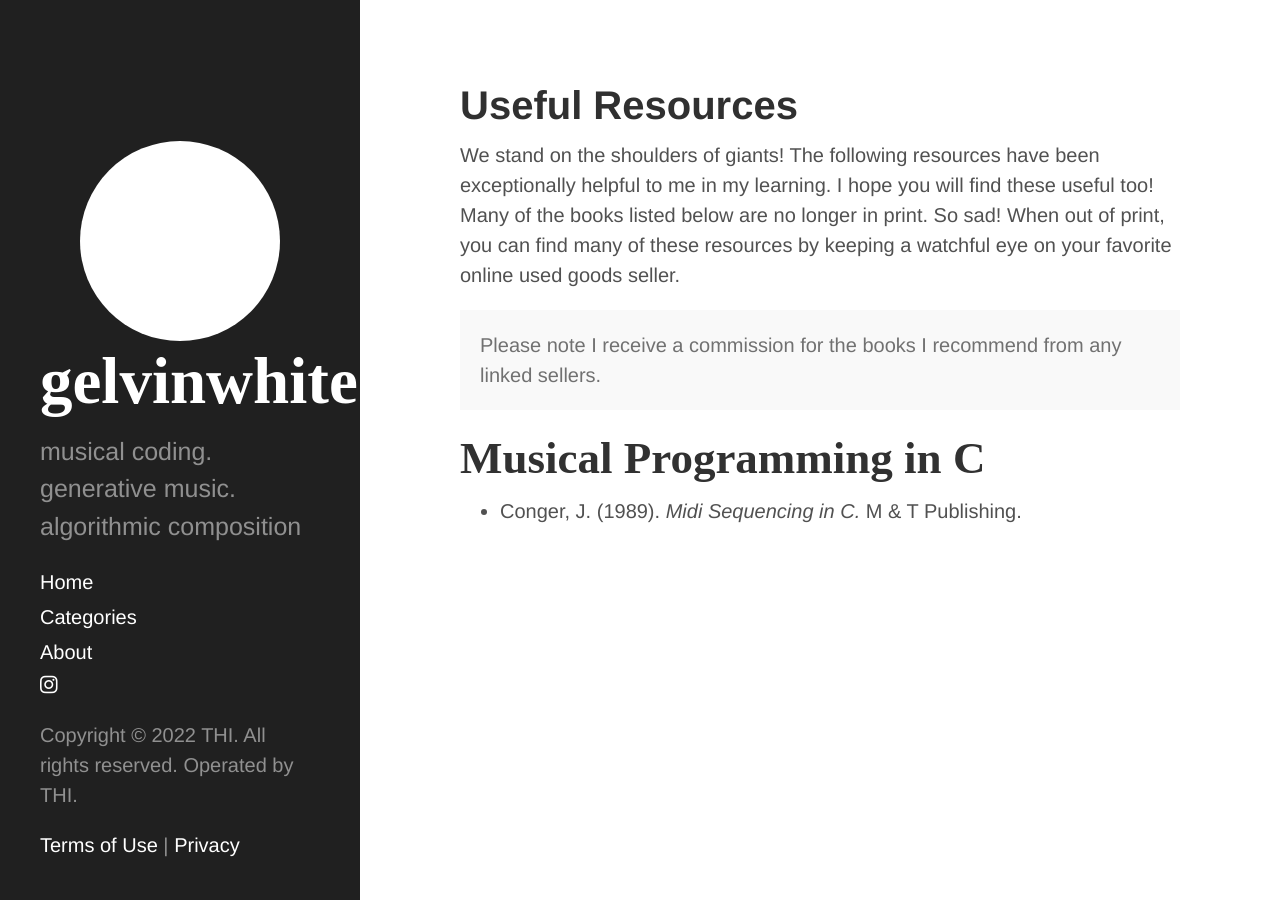
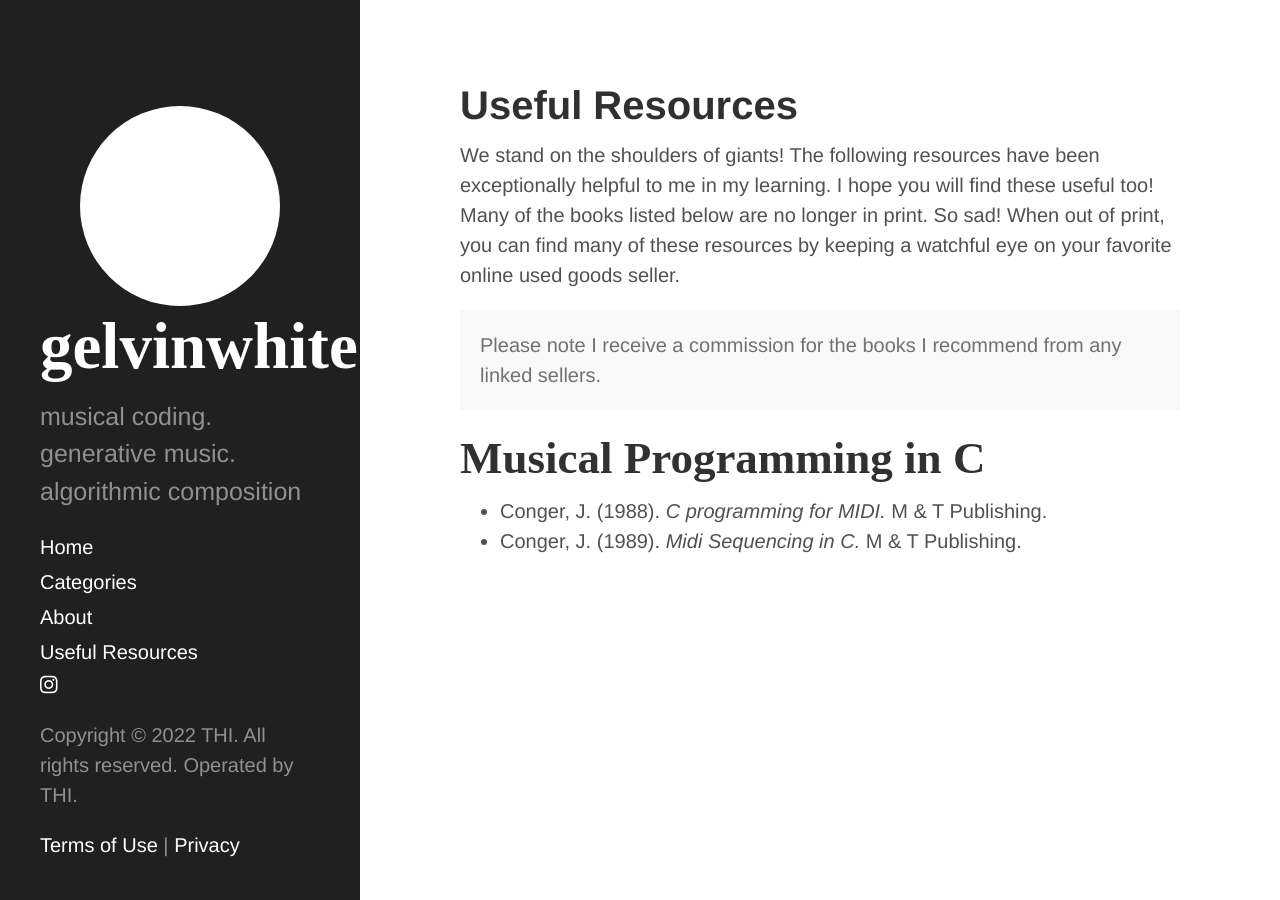
Before and after one commit to guyewhite/guyewhite.github.io, a Jekyll site: the page built from resources.md, in a window 1280 px wide. Built offline with Jekyll 4.4.1, drawn with Linux system fonts in a browser that asks for light colours; nearby versions of some CDN libraries; some web fonts are replaced.

Commit message:
“fourth”

```diff
--- a/_includes/sidebar.html
+++ b/_includes/sidebar.html
@@ -21,6 +21,7 @@
      <a class="sidebar-nav-item{% if page.url == site.baseurl %} active{% endif %}" href="{{ '/categories' | relative_url }}">Categories</a>
      <!-- <a class="sidebar-nav-item{% if page.url == site.baseurl %} active{% endif %}" href="{{ '/projects' | relative_url }}">Projects</a> -->
      <a class="sidebar-nav-item{% if page.url == site.baseurl %} active{% endif %}" href="{{ '/about' | relative_url }}">About</a>
+     <a class="sidebar-nav-item{% if page.url == site.baseurl %} active{% endif %}" href="{{ '/resources' | relative_url }}">Useful Resources</a>
 
      {% include social_links.html %}
 
--- a/resources.md
+++ b/resources.md
@@ -10,4 +10,5 @@ We stand on the shoulders of giants! The following resources have been exception
 </p>
 
 ## Musical Programming in C
+* Conger, J. (1988). *C programming for MIDI.* M &amp; T Publishing.
 * Conger, J. (1989). *Midi Sequencing in C.* M &amp; T Publishing.
```
Also changed, not shown: 14 other files.
